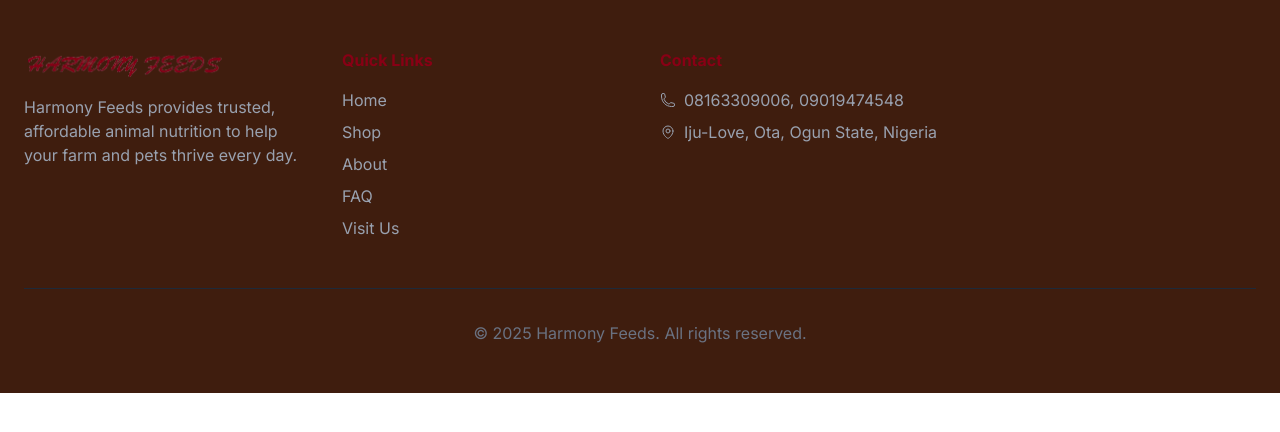
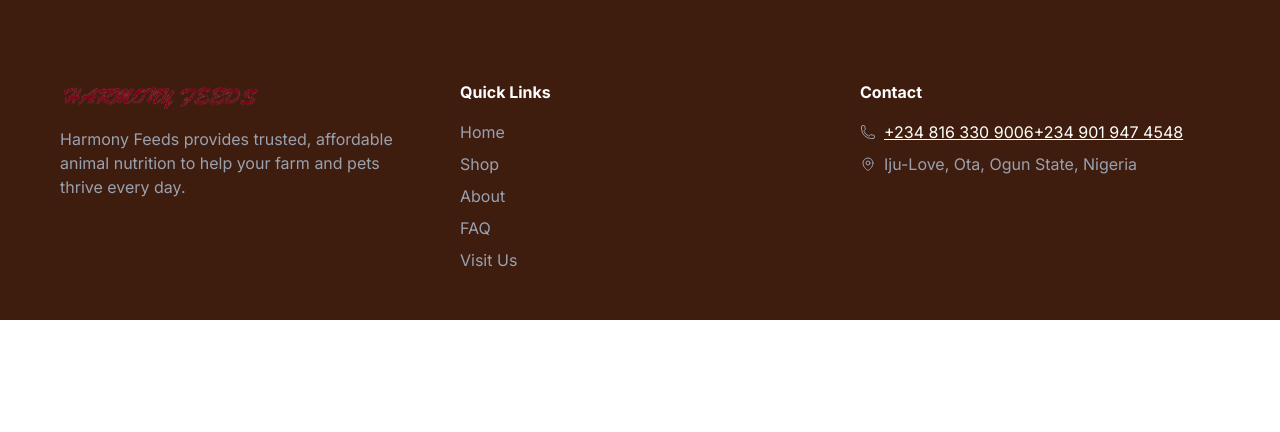
Before and after one commit to Derin-09/harmonyfeeds, a Next.js app: page /components/Footer in a window 1280 px wide. Shown: the top 432 px of the page. Built offline with nearby package versions, Linux system fonts and the light colour scheme.

Commit message:
fourth commit

```diff
--- a/app/components/About/About.tsx
+++ b/app/components/About/About.tsx
@@ -28,8 +28,8 @@
 
 const About = () => {
   return (
-    <main className="bg-[#645D3D] w-screen pt-10 select-none pb-10" id="About">
-      <div className="px-5">
+    <main className="bg-[#645D3D] max-w-screen pt-10 select-none pb-10" id="About">
+      <div className="px-5 ">
         <p className="text-center font-bold text-2xl pb-4">Why Choose Harmony Feeds?</p>
         <motion.p
           initial={{ opacity: 0, y: -10 }}
@@ -41,7 +41,7 @@
           At Harmony Feeds, we&apos;re more than just an animal feed store — we&apos;re your partner in raising healthy, happy animals. Here&apos;s what makes us different:
         </motion.p>
 
-        <div>
+        <div className='md:px-30 '>
           {features.map((item, index) => (
             <motion.div
               key={item.title}
@@ -49,7 +49,7 @@
               whileInView={{ opacity: 1, y: 0 }}
               transition={{ duration: 0.5, delay: index * 0.2 }}
               viewport={{ once: true }}
-              className="p-7 border-1 border-white/30 rounded-2xl bg-white/25 mb-5"
+              className="p-7 border-1 border-white/30 rounded-2xl bg-white/25 mb-5  "
             >
               <p className="text-center font-bold text-white">{item.title}</p>
               <p className="text-center text-gray-300 text-sm">{item.desc}</p>
--- a/app/components/FAQ/FAQ.tsx
+++ b/app/components/FAQ/FAQ.tsx
@@ -30,7 +30,7 @@
         <main className=' pb-10  select-none bg-gradient-to-b from-[#645D3D] to-[#3F1D0E] pt-5' id='FAQ'>
             <p className='font-bold ml-5 pb-4 text-white text-2xl text-center mr-5'>Frequently Asked Questions</p>
 
-            <div className='bg-white/25 rounded-2xl ml-5 mr-5'>
+            <div className='bg-white/25 rounded-2xl md:mx-15 mx-5'>
                 {options.map((opt) => (
                     <div key={opt.id}>
                         <div onClick={() => { console.log("clicked", opt.id); setActive(() => active === opt.id ? null : opt.id); }}>
--- a/app/components/Footer/Footer.tsx
+++ b/app/components/Footer/Footer.tsx
@@ -4,12 +4,12 @@
 
 export default function Footer() {
   return (
-    <footer className="bg-secondary-900 text-white py-12 px-6 bg-[#3F1D0E] ">
+    <footer className="bg-secondary-900 text-white py-12 pt-20 px-6 md:px-15 bg-[#3F1D0E] ">
       <div className="max-w-7xl mx-auto">
-        <div className="grid grid-cols-1 md:grid-cols-4 gap-10">
+        <div className="grid grid-cols-1 md:grid-cols-3 gap-10">
           <div>
             <div className="text-xl font-bold mb-4 text-[#880015]">
-              <Image src={Logo} width={200} height={50} alt='Harmony Feeds Icon'/>
+              <Image src={Logo} width={200} height={50} alt='Harmony Feeds Icon' />
             </div>
             <p className="text-gray-400">
               Harmony Feeds provides trusted, affordable animal nutrition to help your farm and pets thrive every day.
@@ -17,7 +17,7 @@
           </div>
 
           <div>
-            <h4 className="font-bold mb-4 text-[#880015]">Quick Links</h4>
+            <h4 className="font-bold mb-4 ">Quick Links</h4>
             <ul className="space-y-2">
               <li><a href="#" className="text-gray-400 hover:text-white transition active:text-[#880015]">Home</a></li>
               <li><a href="#Shop" className="text-gray-400 hover:text-white transition active:text-[#880015]">Shop</a></li>
@@ -28,10 +28,15 @@
           </div>
 
           <div>
-            <h4 className="font-bold text-[#880015] mb-4">Contact</h4>
+            <h4 className="font-bold  mb-4">Contact</h4>
             <ul className="space-y-2 text-gray-400">
               <li className="flex items-center">
-                <PhoneIcon className="w-4 h-4 mr-2" /> 08163309006, 09019474548
+                <PhoneIcon className="w-4 h-4 mr-2" />
+                <a href="tel:+2348163309006" className="text-white underline">
+                  +234 816 330 9006
+                </a><a href="tel:+2349019474548" className="text-white underline">
+                  +234 901 947 4548
+                </a>
               </li>
               {/*<li className="flex items-center">
                 <EnvelopeIcon className="w-4 h-4 mr-2" /> hello@bloomandroot.com
@@ -58,9 +63,7 @@
           </div>*/}
         </div>
 
-        <div className="border-t border-gray-800 mt-12 pt-8 text-center text-gray-500">
-          <p>© {new Date().getFullYear()} Harmony Feeds. All rights reserved.</p>
-        </div>
+
       </div>
     </footer>
   );
--- a/app/components/HeroSection/HeroSection.tsx
+++ b/app/components/HeroSection/HeroSection.tsx
@@ -31,7 +31,7 @@
             transition={{ duration: 0.8, delay: 0.5 }}
             className="text-lg"
           >
-            Harmony Feeds, Ota, Ogun State, is your go-to source for 100% organic animal feed, fertilizer, and medicine
+            Harmony Feeds, Ota, Ogun State, is your go-to source for 100% organic animal feed, fertilizer, and medicine.
           </motion.p>
         </div>
 
--- a/app/components/Mainpage/Mainpage.tsx
+++ b/app/components/Mainpage/Mainpage.tsx
@@ -13,6 +13,9 @@
       <FAQ/>
       <Visit/>
       <Footer/>
+      <div className="border-t border-white bg-[#3F1D0E] pb-8 pt-8 text-center text-white w-full">
+          <p className='text-center text-gray-400'>© {new Date().getFullYear()} Harmony Feeds. All rights reserved.</p>
+        </div>
     </main>
   )
 }
--- a/app/components/Visit/Visit.tsx
+++ b/app/components/Visit/Visit.tsx
@@ -2,7 +2,7 @@
 
 const Visit = () => {
   return (
-    <main className='bg-[#3F1D0E] px-5 select-none' id='Visit'>
+    <main className='bg-[#3F1D0E] px-5 md:px-15 select-none' id='Visit'>
       <h2 className="text-2xl font-bold mb-6 ">Visit Us</h2>
       <div className="h-96 w-full rounded-lg overflow-hidden">
         <iframe
@@ -18,7 +18,12 @@
       <div className="mt-6">
         <p className=" mb-2"><strong>Address:</strong> Iju-Love, Ota,  Ogun State, Nigeria</p>
         <p className=" mb-2"><strong>Hours:</strong> Mon-Sat: 9am-6:30pm</p>
-            <p className=""><strong>Phone:</strong> 08163309006, 09019474548</p>
+        <div className=""><strong>Phone:</strong>
+          <a href="tel:+2348163309006" className="text-white underline">
+            +234 816 330 9006
+          </a> <a href="tel:+2349019474548" className="text-white underline">
+            +234 901 947 4548
+          </a></div>
       </div>
 
     </main>
```
Also changed, not shown: 1 other file (tests, documents, lock files or other folders). Lines whose indentation alone changed are shown as unchanged.
